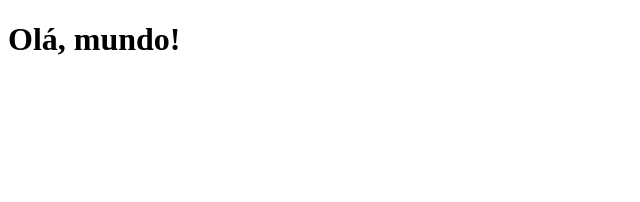
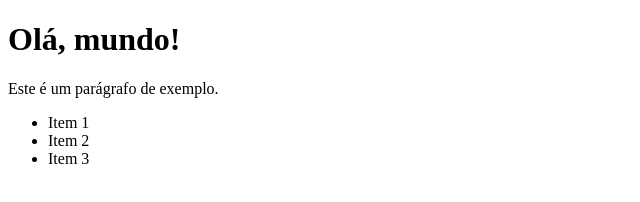
Before and after one commit to brunolavagnini/Site-Html-Css-Js, a plain HTML site: page index.html in a window 1280 px wide. Shown: the whole page, without its empty margins (0-640 px from the left). Drawn offline with Linux system fonts and the light colour scheme.

Commit message:
Adicionado parágrafo e lista ao HTML

```diff
--- a/index.html
+++ b/index.html
@@ -10,4 +10,13 @@
 <h1>Olá, mundo!</h1>
 <script src="script.js"></script>
 </body>
+
+<p>Este é um parágrafo de exemplo.</p>
+<ul>
+<li>Item 1</li>
+<li>Item 2</li>
+<li>Item 3</li>
+</ul>
+
+
 </html>
```
